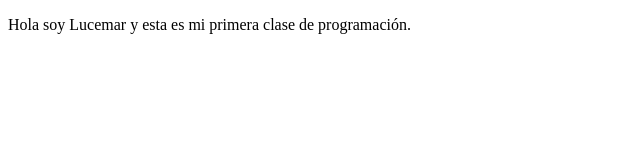
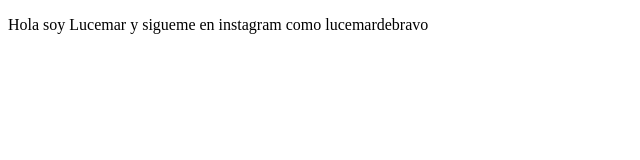
Before and after one commit to Lucemar1833/proyectoDemoCursoPrework, a plain HTML site: page index.html in a window 1280 px wide. Shown: the full height of the page, 0-640 px from the left. Drawn offline with Linux system fonts and the light colour scheme.

Commit message:
cambios agregamos sitio de instagram

```diff
--- a/index.html
+++ b/index.html
@@ -8,7 +8,7 @@
 </head>
 <body>
     <p>
-        Hola soy Lucemar y esta es mi primera clase de programación.
+        Hola soy Lucemar y sigueme en instagram como lucemardebravo
 
     </p>
 </body>
```
